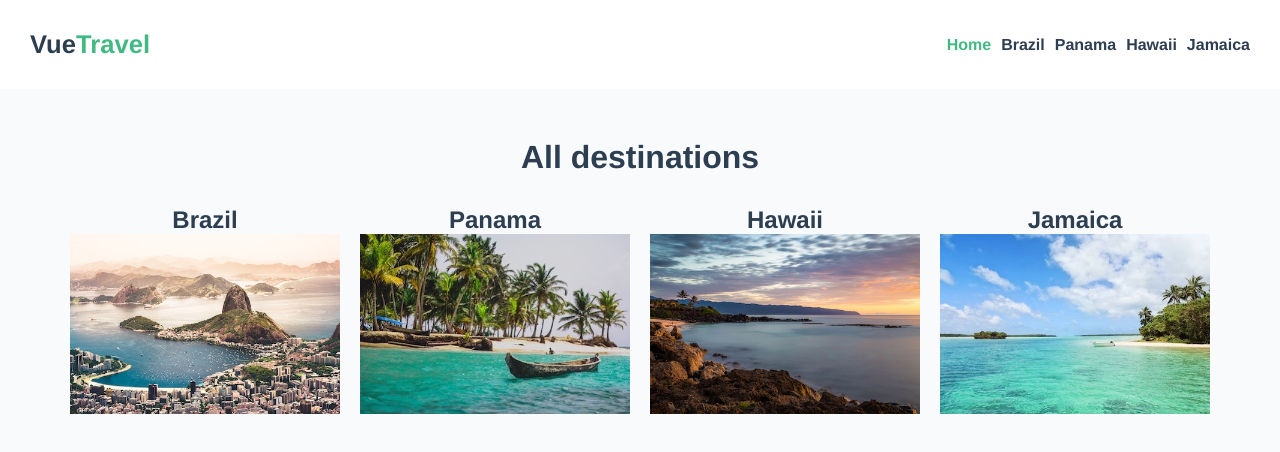
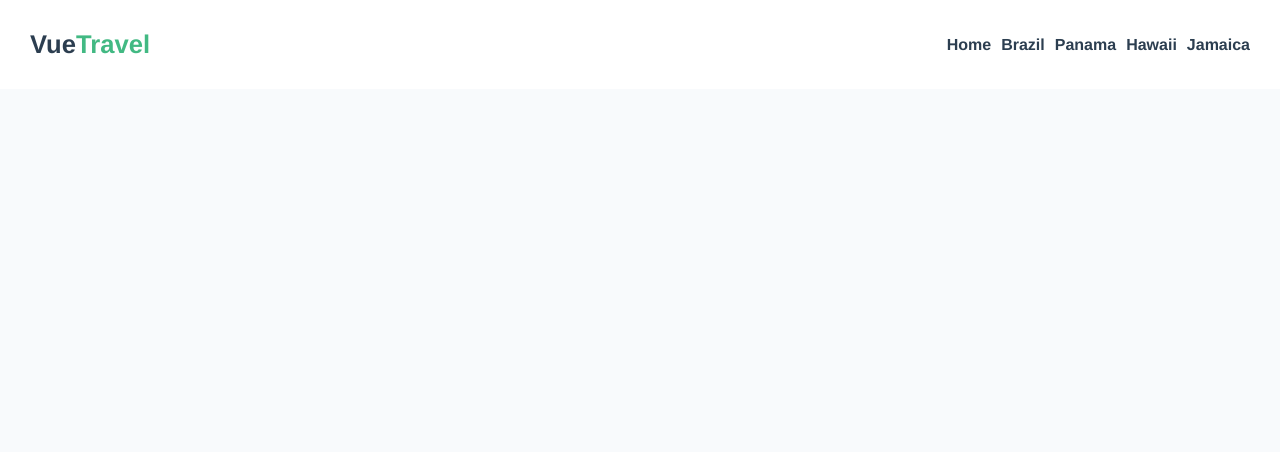
Before and after one commit to leoziondev/vueschool-vue-router-for-everyone, a Vue app: page /destination/1 in a window 1280 px wide. Shown: the top 452 px of the page. Built offline with nearby package versions, Linux system fonts and the light colour scheme.

Commit message:
pass router params as props to components

```diff
--- a/src/components/TheNavigation.vue
+++ b/src/components/TheNavigation.vue
@@ -14,7 +14,7 @@
           <router-link
             :to="{
               name: 'DestinationDetails',
-              params: { id: destination.id },
+              params: { slug: destination.slug },
             }"
           >
             {{ destination.name }}
@@ -31,7 +31,6 @@ import store from "@/store";
 export default {
   data() {
     return {
-      destinationId: this.$route.params.id,
       destinations: store.destinations,
     };
   },
--- a/src/router/index.js
+++ b/src/router/index.js
@@ -9,16 +9,19 @@ const routes = [
     path: "/",
     name: "Home",
     component: Home,
+    props: true,
   },
   {
-    path: "/details/:id",
+    path: "/details/:slug",
     name: "DestinationDetails",
+    props: true,
     component: () =>
       import(/* webpackChunckName: "details" */ "../views/DestinationDetails"),
   },
 ];
 
 const router = new VueRouter({
+  mode: "history",
   routes,
 });
 
--- a/src/views/DestinationDetails.vue
+++ b/src/views/DestinationDetails.vue
@@ -18,14 +18,18 @@ import store from "@/store.js";
 
 export default {
   data() {
-    return {
-      destinationId: this.$route.params.id,
-    };
+    return {};
+  },
+  props: {
+    slug: {
+      type: String,
+      required: true,
+    },
   },
   computed: {
     destination() {
       return store.destinations.find(
-        (destination) => destination.id === this.destinationId
+        (destination) => destination.slug === this.slug
       );
     },
   },
--- a/src/views/Home.vue
+++ b/src/views/Home.vue
@@ -4,13 +4,19 @@
     <div class="destinations">
       <div v-for="destination in destinations" :key="destination.name">
         <router-link
-          :to="{ name: 'DestinationDetails', params: { id: destination.id } }"
+          :to="{
+            name: 'DestinationDetails',
+            params: { slug: destination.slug },
+          }"
         >
           <h2>{{ destination.name }}</h2>
         </router-link>
         <figure>
           <router-link
-            :to="{ name: 'DestinationDetails', params: { id: destination.id } }"
+            :to="{
+              name: 'DestinationDetails',
+              params: { slug: destination.slug },
+            }"
           >
             <img
               :src="require(`@/assets/${destination.image}`)"
```
